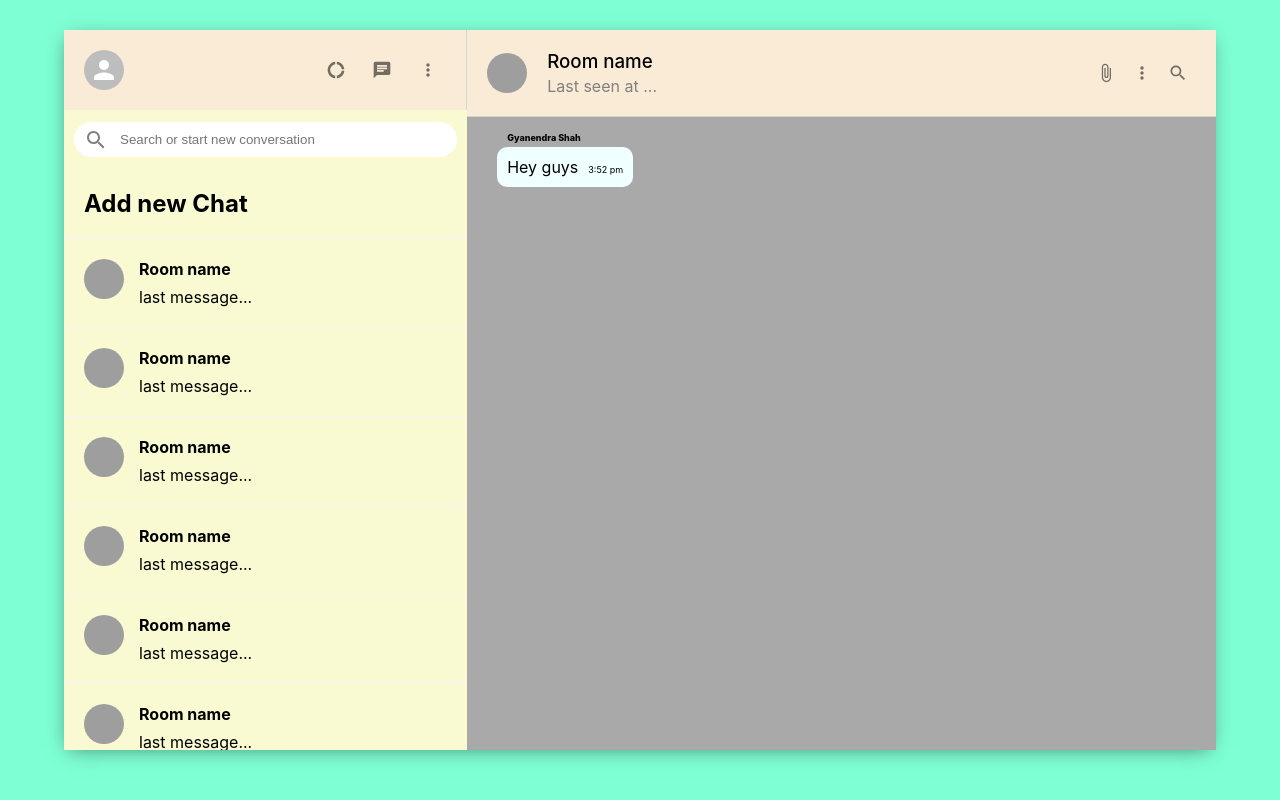
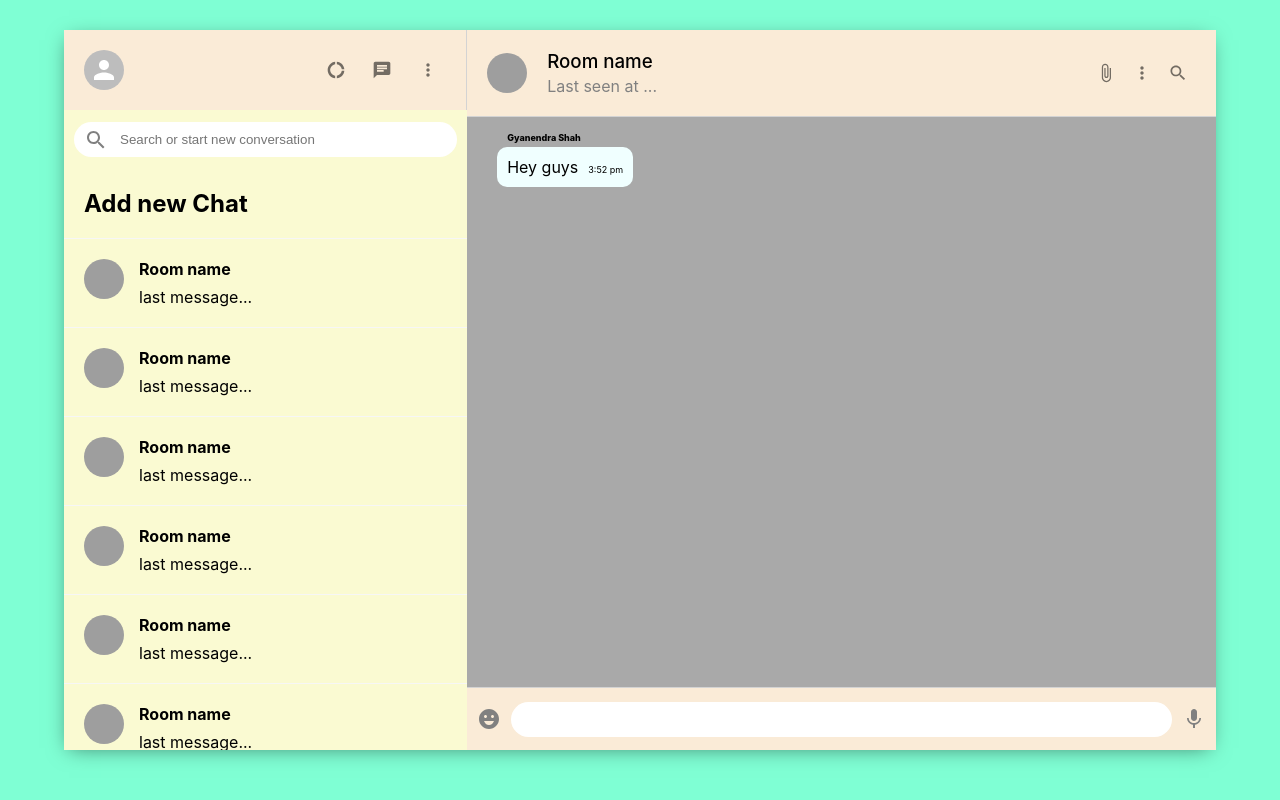
Before and after one commit to abbisgrl/CodingChat, a React (Create React App) app: page / in a window 1280 px wide. Built offline with nearby package versions, Linux system fonts and the light colour scheme; grey boxes are pictures that could not be loaded.

Commit message:
footer of the chat box

```diff
--- a/src/Component/ChatBox.js
+++ b/src/Component/ChatBox.js
@@ -1,16 +1,22 @@
 import { Avatar, IconButton } from "@mui/material";
 import { AttachFile, MoreVert, SearchOutlined } from '@mui/icons-material'
+import MicIcon from '@mui/icons-material/Mic';
+import EmojiEmotionsIcon from '@mui/icons-material/EmojiEmotions';
 import React, { useEffect, useState } from "react";
 import '../Css/ChatBox.css'
 
 
 const ChatBox = () => {
     const [seed, setSeed] = useState('');
+    const [input, setInput] = useState('');
 
     useEffect(() => {
         setSeed(Math.floor(Math.random() * 5000));
     }, []);
 
+    function sendMessage(e) {
+        e.preventDefault();
+    }
 
     return (
         <div className="Chat">
@@ -46,7 +52,12 @@ const ChatBox = () => {
             </div>
 
             <div className="Chat_footer">
-
+                <EmojiEmotionsIcon />
+                <form action="">
+                    <input type="text" value={input} onChange={e => setInput(e.target.value)} />
+                    <button onClick={sendMessage}>Send</button>
+                </form>
+                <MicIcon />
             </div>
         </div>
     );
--- a/src/Css/ChatBox.css
+++ b/src/Css/ChatBox.css
@@ -67,3 +67,32 @@
     margin-left: auto;
     background-color: green;
 }
+
+.Chat_footer{
+    display: flex;
+    justify-content: space-between;
+    align-items: center;
+    height: 62px;
+    border-top: 1px solid lightgray;
+}
+
+.Chat_footer>form{
+    flex: 1;
+    display: flex;
+
+}
+
+.Chat_footer >form >input{
+    flex: 1;
+    border-radius: 30px;
+    padding: 10px;
+    border: none;
+}
+.Chat_footer>form>button{
+    display: none;
+}
+
+.Chat_footer>.MuiSvgIcon-root{
+    padding: 10px;
+    color: grey;
+}
```
